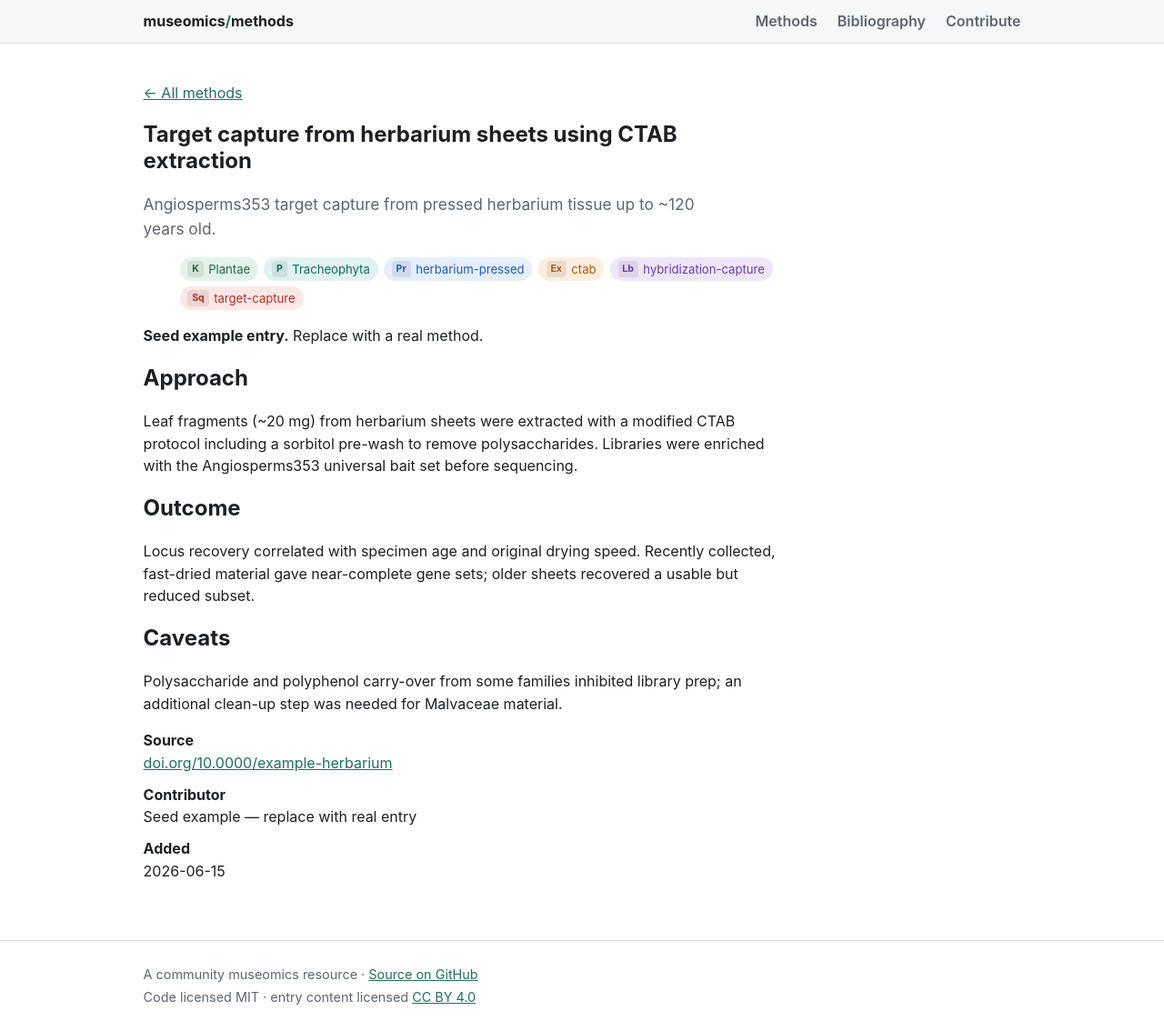
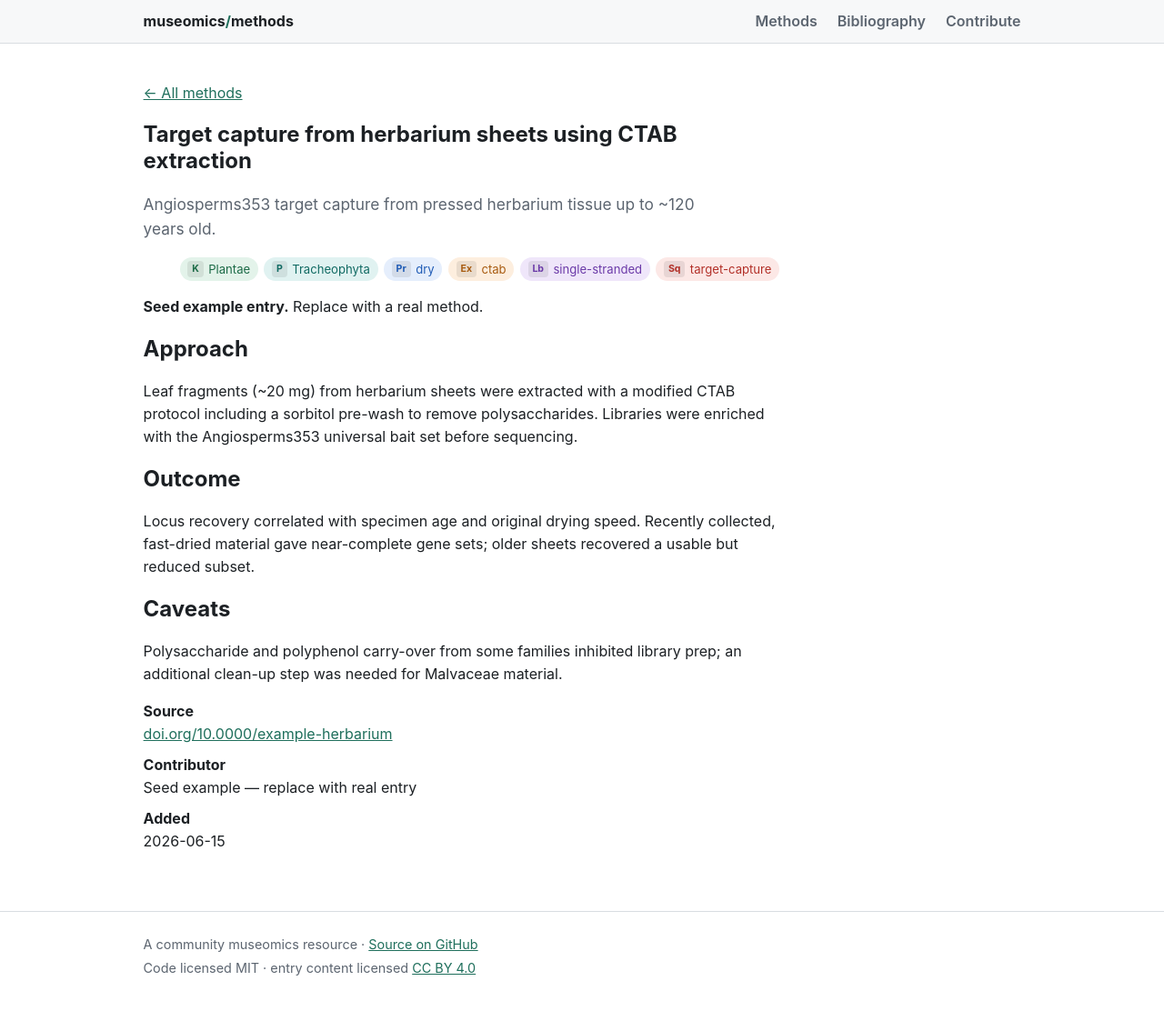
Before and after one commit to museomics/methods, a Jekyll site: the page built from _methods/herbarium-plant-target-capture.md, in a window 1280 px wide. Shown: the whole page at 91% size. Built offline with Jekyll 4.4.1, drawn with Linux system fonts in a browser that asks for light colours; after the commit the page ends 1102 px from its top, so only the background shows below that.

Commit message:
Update preservation and library types in documentation

```diff
--- a/_methods/herbarium-plant-target-capture.md
+++ b/_methods/herbarium-plant-target-capture.md
@@ -2,9 +2,9 @@
 title: "Target capture from herbarium sheets using CTAB extraction"
 kingdom: [Plantae]
 phylum: [Tracheophyta]
-preservation: [herbarium-pressed]
+preservation: [dry]
 extraction: [ctab]
-library: [hybridization-capture]
+library: [single-stranded]
 sequencing: [target-capture]
 outcome: worked-with-caveats
 contributor: "Seed example — replace with real entry"
```
